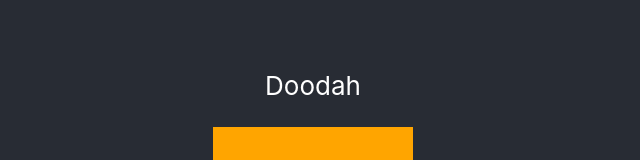
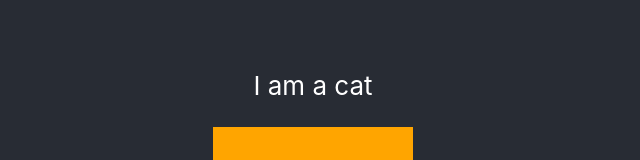
Before and after one commit to aejgardner/week9-react, a React (Create React App) app in the folder week-9-app/: page / in a window 1280 px wide. Shown: the part 162-322 px from the top of the page, without its empty margins (327-967 px from the left). Built offline with nearby package versions, Linux system fonts and the light colour scheme.

Commit message:
Message prop replaced with children for Paragraph component

```diff
--- a/week-9-app/src/components/Paragraph.js
+++ b/week-9-app/src/components/Paragraph.js
@@ -1,7 +1,7 @@
 import React from "react";
 
-const Paragraph = ({message}) => (
-    <p>{message ? message : "Hello, world"}</p>
+const Paragraph = ({children}) => (
+    <p>{children ? children : "Hello, world"}</p>
 )
 
 export default Paragraph;
--- a/week-9-app/src/components/Stuff.js
+++ b/week-9-app/src/components/Stuff.js
@@ -7,7 +7,7 @@ import People from "./People";
 const Stuff = ({square}) => (
     <React.Fragment>
         <Header>Cat</Header>
-        <Paragraph message="Doodah" />
+        <Paragraph>I am a cat</Paragraph>
         {square ? <Square colour="orange"/> : null}
         <People names={["James P. Sullivan", "Mike Wazowski", "Boo", "Randall Boggs", "Roz", "Fungus"]} />
     </React.Fragment>
```
